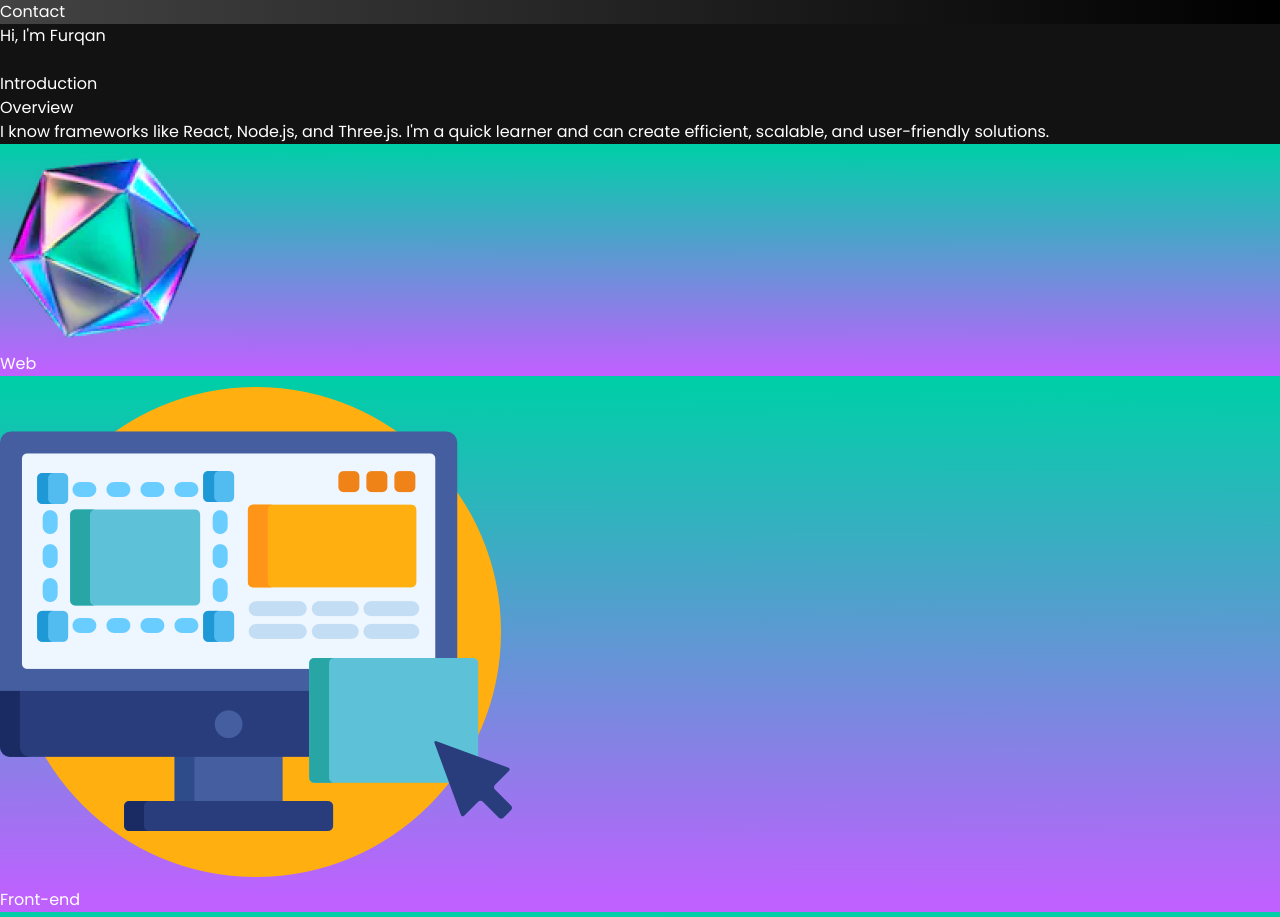
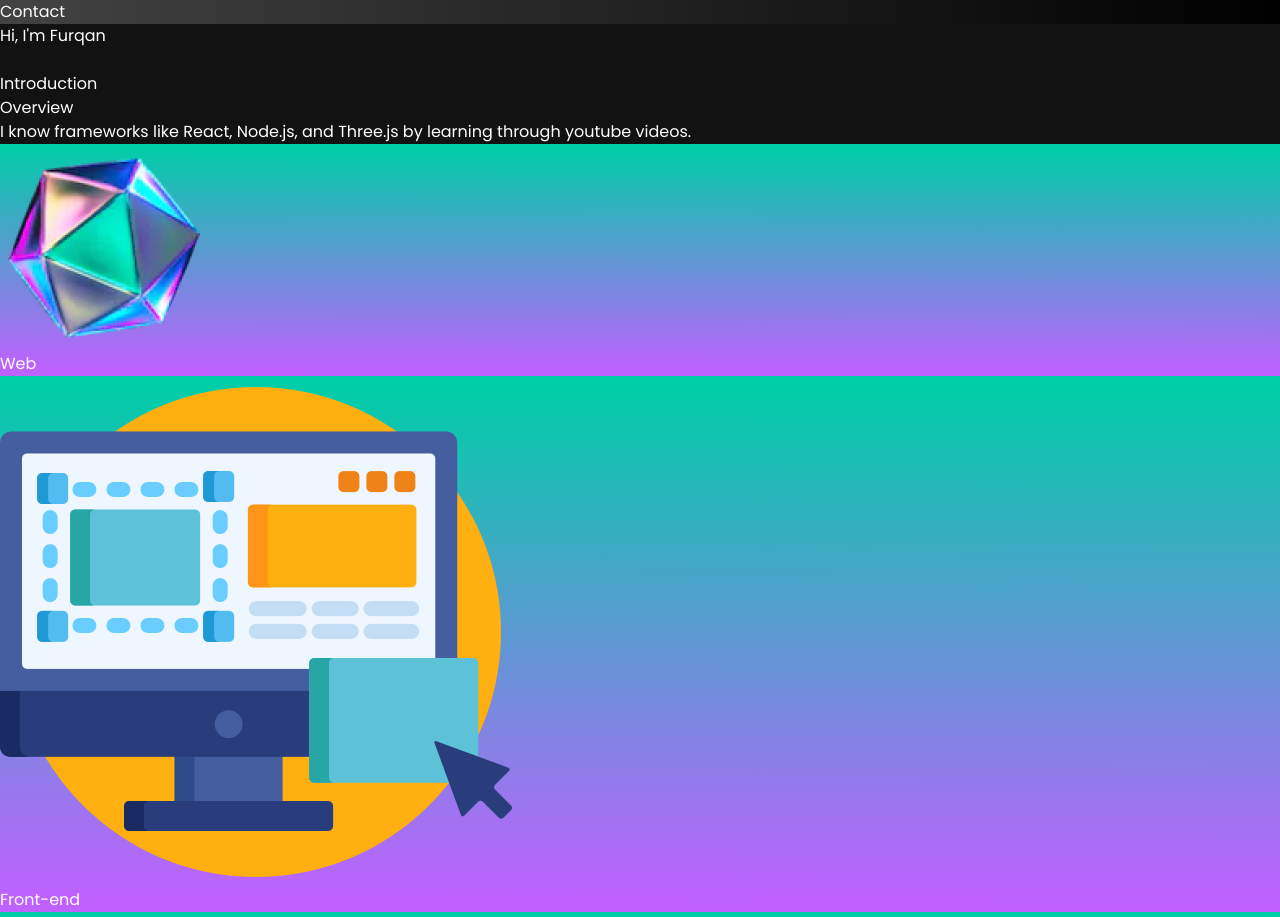
Before and after one commit to mohdfurqan51/Portfolio-Website, a React (Vite) app: page / in a window 1280 px wide. Shown: the part 906-1823 px from the top of the page. Built offline with nearby package versions, Linux system fonts and the light colour scheme.

Commit message:
Update About.jsx

```diff
--- a/src/components/About.jsx
+++ b/src/components/About.jsx
@@ -44,8 +44,7 @@ const About = () => {
         variants={fadeIn("", "", 0.1, 1)}
         className='mt-4 text-secondary text-[17px] max-w-3xl leading-[30px]'
       >
-        I know frameworks like React, Node.js, and Three.js. I'm a quick learner and can
-        create efficient, scalable, and user-friendly solutions.
+        I know frameworks like React, Node.js, and Three.js by learning through youtube videos.
       </motion.p>
 
       <div className='mt-20 flex flex-wrap gap-10'>
```
